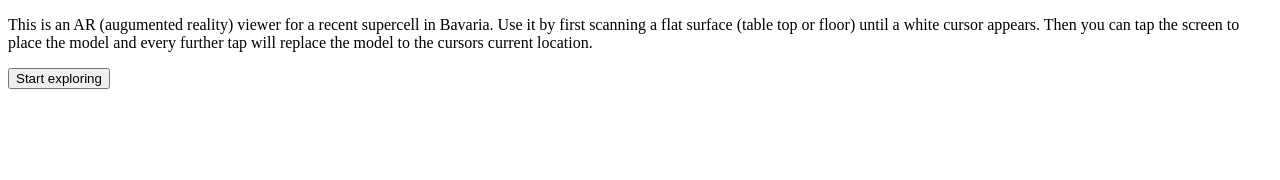
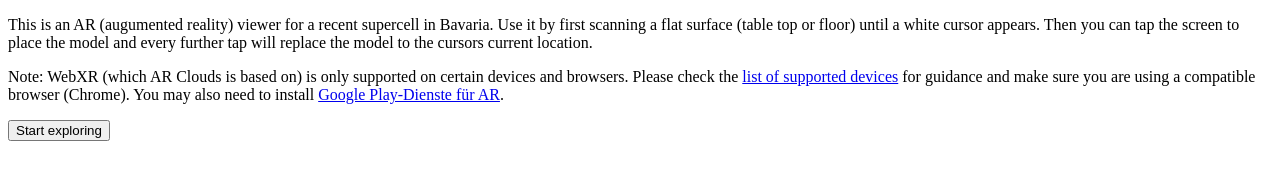
Before and after one commit to sebastianbrandl/AR_clouds, a plain HTML site: page index.html in a window 1280 px wide. Drawn offline with nearby package versions, Linux system fonts and the light colour scheme.

Commit message:
adding more information on startpage

```diff
--- a/index.html
+++ b/index.html
@@ -4,7 +4,7 @@
   <meta charset="UTF-8">
   <meta name="viewport"
         content="width=device-width, user-scalable=no, initial-scale=1.0, maximum-scale=1.0, minimum-scale=1.0">
-  <title>Hello WebXR!</title>
+  <title>AR Clouds</title>
 
   <!-- three.js -->
   <script src="https://unpkg.com/three@0.126.0/build/three.js"></script>
@@ -15,7 +15,12 @@
 
 <p>This is an AR (augumented reality) viewer for a recent supercell in Bavaria.
   Use it by first scanning a flat surface (table top or floor) until a white cursor appears.
-  Then you can tap the screen to place the model and every further tap will replace the model to the cursors current location.</p>
+  Then you can tap the screen to place the model and every further tap will replace the model to the cursors current location.
+</p>
+<p>Note: WebXR (which AR Clouds is based on) is only supported on certain devices and browsers. Please check the
+<a href="https://developers.google.com/ar/devices?hl=de">list of supported devices</a> for guidance
+and make sure you are using a compatible browser (Chrome). You may also need to install
+<a href="https://play.google.com/store/apps/details?id=com.google.ar.core&hl=de">Google Play-Dienste für AR</a>.</p>
 
 <!-- Starting an immersive WebXR session requires user interaction.
     We start this one with a simple button. -->
```
